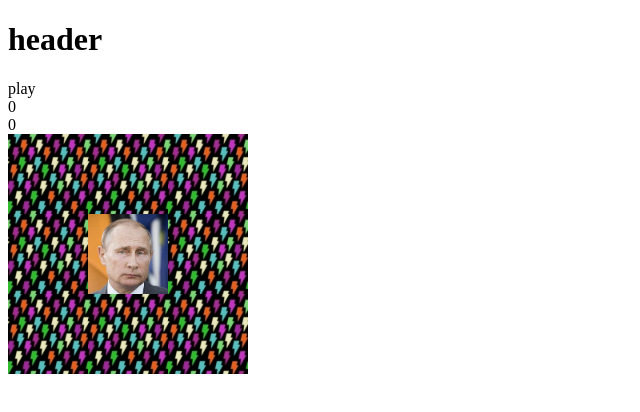
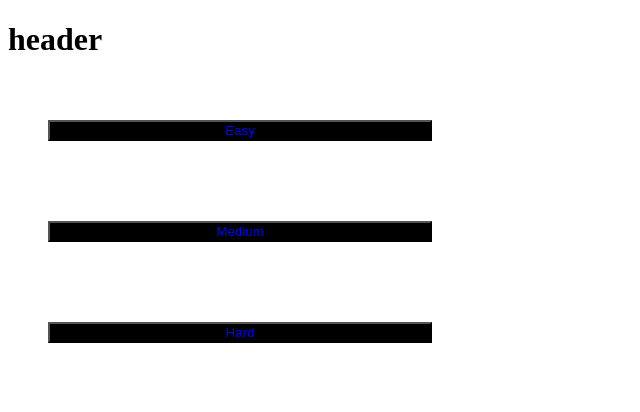
Before and after one commit to miguebarbell/capstone-client, a React (Create React App) app: page /play in a window 1280 px wide. Shown: the top 412 px of the page, without its empty margins (0-640 px from the left). Built offline with nearby package versions, Linux system fonts and the light colour scheme.

Commit message:
ready for collaboration

```diff
--- a/src/components/Game.jsx
+++ b/src/components/Game.jsx
@@ -1,8 +1,6 @@
 import {useEffect, useState} from "react";
 import styled from "styled-components";
 import Box from "./Box";
-import putin1 from "../media/putin1.png";
-import putin2 from "../media/putin2.png";
 import Clock from "./Clock";
 import Score from "./Score";
 
@@ -12,11 +10,22 @@
   //width: 100vw;
   grid-template-columns: repeat(${props => props.number}, 0fr);
 `;
-const Game = ({jwt}) => {
+const Game = ({jwt, level, target, targetHitted}) => {
 	// setup
-	const [target, setTarget] = useState(putin1);
-	const [targetHitted, setTargetHitted] = useState(putin2);
+	// const target, setTarget] = useState(putin1);
+	// const [targetHitted, setTargetHitted] = useState(putin2);
 	const [cells, setCells] = useState(3); // number of columns
+	switch (level) {
+		case "easy":
+			setCells(3)
+			break;
+			case "medium":
+				setCells(5)
+			break
+		case "hard":
+			setCells(7)
+			break;
+	}
 	const mole = {target, targetHitted};
 
 
--- a/src/components/Level.jsx
+++ b/src/components/Level.jsx
@@ -0,0 +1,33 @@
+import styled from "styled-components";
+const ButtonContainer = styled.div`
+	display: flex;
+	flex-direction: column;
+`
+
+const Button = styled.button`
+	color: blue;
+	background: black;
+	margin: 5vh;
+	width: 30vw;
+
+
+
+`
+const Level = ({setLevel}) => {
+	return (
+		<ButtonContainer>
+			<Button onClick={() => setLevel("easy")}>
+				Easy
+			</Button>
+			<Button onClick={() => setLevel("medium")}>
+				Medium
+			</Button>
+			<Button onClick={() => setLevel("hard")}>
+				Hard
+			</Button>
+
+		</ButtonContainer>
+	)
+
+}
+export default Level;
--- a/src/components/Moles.jsx
+++ b/src/components/Moles.jsx
@@ -0,0 +1,20 @@
+import styled from "styled-components";
+import putin1 from "../media/putin1.png";
+import putin2 from "../media/putin2.png";
+
+const ImageContainer = styled.img`
+	width: 20vh;
+	height: 20vh;
+`
+const Moles = (props) => {
+	return (
+		<div>
+			<div>
+				<ImageContainer src={putin1} onClick={props.setMole(putin1)}/>
+				<ImageContainer src={putin2} onClick={props.setMoleHitted(putin2)}/>
+			</div>
+
+		</div>
+)
+}
+export default Moles
--- a/src/components/Play.jsx
+++ b/src/components/Play.jsx
@@ -1,12 +1,40 @@
+import {useEffect, useState} from "react";
 import Game from "./Game";
+import Level from "./Level";
+import Moles from "./Moles";
 
 const Play = ({jwt}) => {
-	return (
-		<div>
-			play
+	const [level, setLevel] = useState(null);
+	const [mole, setMole] = useState(null);
+	const [moleHitted, setMoleHitted] = useState(null);
+	// useEffect(() => {
+	//
+	// }, [level, mole]);
 
-			<Game jwt={jwt}/>
-		</div>
-	)
-}
+	if (level) {
+		return <Moles setMole={setMole}
+		       setMoleHitted={setMoleHitted}/>;
+	} else if (!level) {
+		return <Level setLevel={setLevel}/>
+	} else {
+		return <Game target={mole}
+		             targetHitted={moleHitted}
+		             level={level}
+		             jwt={jwt}/>;
+	}
+
+	// return (
+	// 	<div>
+
+			{/*{!level && <Level setLevel={setLevel}/>}*/}
+			{/*{level && <Moles setMole={setMole}*/}
+			{/*                 setMoleHitted={setMoleHitted}/>}*/}
+			{/*{level && mole && <Game jwt={jwt}*/}
+			{/*                        level={level}*/}
+			{/*                        target={mole}*/}
+			{/*                        targetHitted={moleHitted}*/}
+			{/*/>}*/}
+		// </div>
+	// );
+};
 export default Play;
```
